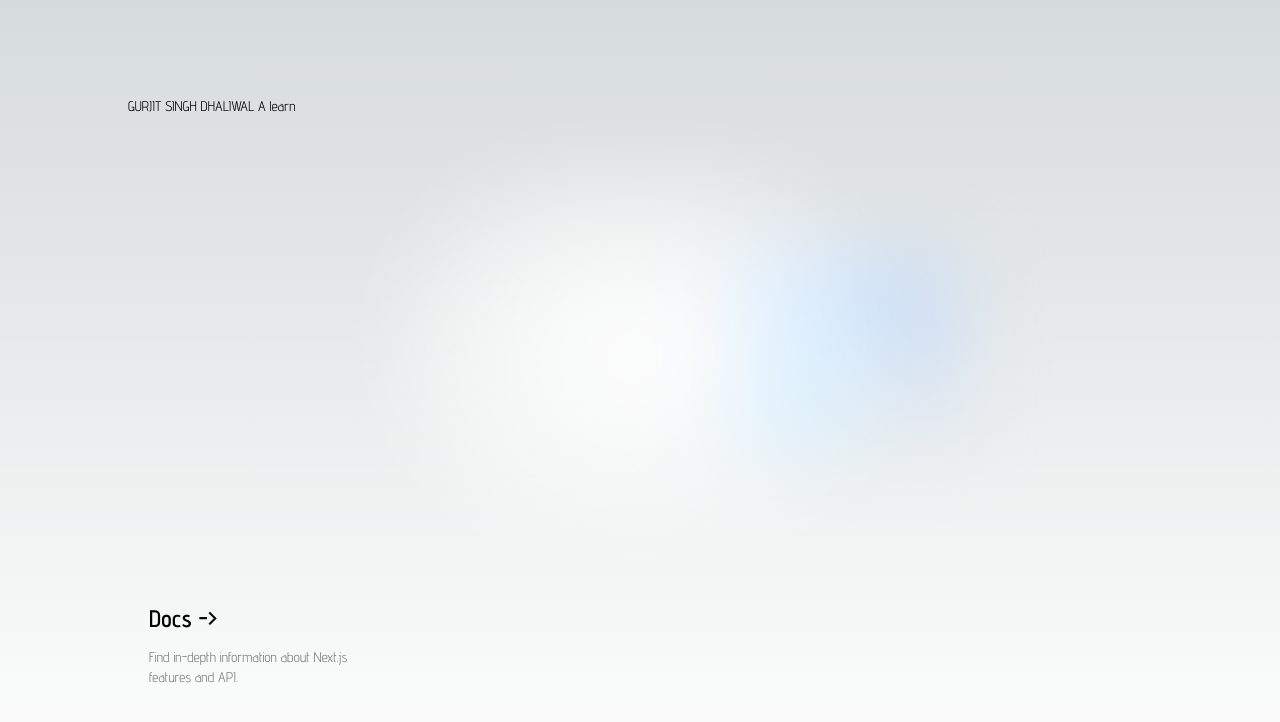
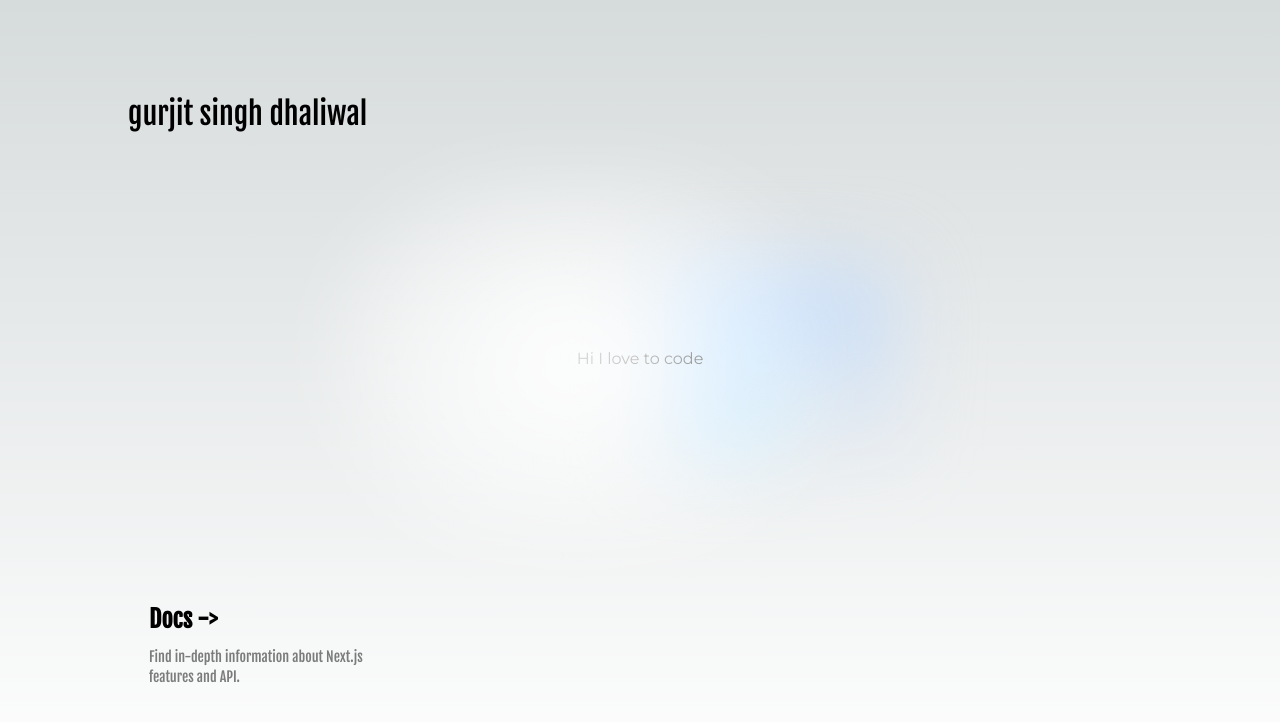
Before and after one commit to dhaliwalg/fat-tree, a Next.js app: page / in a window 1280 px wide. Shown: the top 722 px of the page. Built offline with nearby package versions, Linux system fonts and the light colour scheme.

Commit message:
chore: create fonts file and test fonts

```diff
--- /dev/null
+++ b/app/fonts.tsx
@@ -0,0 +1,4 @@
+import { Fjalla_One, Montserrat } from "next/font/google";
+
+export const fjalla = Fjalla_One({ subsets: ['latin'], weight: ["400"] });
+export const mont = Montserrat({subsets: ["latin"]});
--- a/app/layout.tsx
+++ b/app/layout.tsx
@@ -1,8 +1,7 @@
 import type { Metadata } from "next";
-import { Advent_Pro } from "next/font/google";
 import "./globals.css";
+import { fjalla } from "./fonts";
 
-const advnt = Advent_Pro({ subsets: ["latin"] });
 
 export const metadata: Metadata = {
   title: "gurjit dhaliwal",
@@ -16,7 +15,7 @@ export default function RootLayout({
 }>) {
   return (
     <html lang="en">
-      <body className={advnt.className}>{children}</body>
+      <body className={fjalla.className}>{children}</body>
     </html>
   );
 }
--- a/app/page.tsx
+++ b/app/page.tsx
@@ -1,10 +1,11 @@
 import Image from "next/image";
+import { mont } from "./fonts";
 
 export default function Home() {
   return (
     <main className="flex min-h-screen flex-col items-center justify-between p-24">
-      <div className="z-10 w-full max-w-5xl items-center justify-between text-sm lg:flex">
-        <p>GURJIT SINGH DHALIWAL A learn</p>
+      <div className="z-10 w-full max-w-5xl items-center justify-between lg:flex">
+        <p className="text-3xl">gurjit singh dhaliwal</p>
         <div className="fixed bottom-0 left-0 flex h-48 w-full items-end justify-center bg-gradient-to-t from-white via-white dark:from-black dark:via-black lg:static lg:size-auto lg:bg-none">
           <a
             className="pointer-events-none flex place-items-center gap-2 p-8 lg:pointer-events-auto lg:p-0"
@@ -17,7 +18,7 @@ export default function Home() {
       </div>
 
       <div className="relative z-[-1] flex place-items-center before:absolute before:h-[300px] before:w-full before:-translate-x-1/2 before:rounded-full before:bg-gradient-radial before:from-white before:to-transparent before:blur-2xl before:content-[''] after:absolute after:-z-20 after:h-[180px] after:w-full after:translate-x-1/3 after:bg-gradient-conic after:from-sky-200 after:via-blue-200 after:blur-2xl after:content-[''] before:dark:bg-gradient-to-br before:dark:from-transparent before:dark:to-blue-700 before:dark:opacity-10 after:dark:from-sky-900 after:dark:via-[#0141ff] after:dark:opacity-40 sm:before:w-[480px] sm:after:w-[240px] before:lg:h-[360px]">
-
+        <h1 className={mont.className}>Hi I love to code</h1>
       </div>
 
       <div className="mb-32 grid text-center lg:mb-0 lg:w-full lg:max-w-5xl lg:grid-cols-4 lg:text-left">
```
